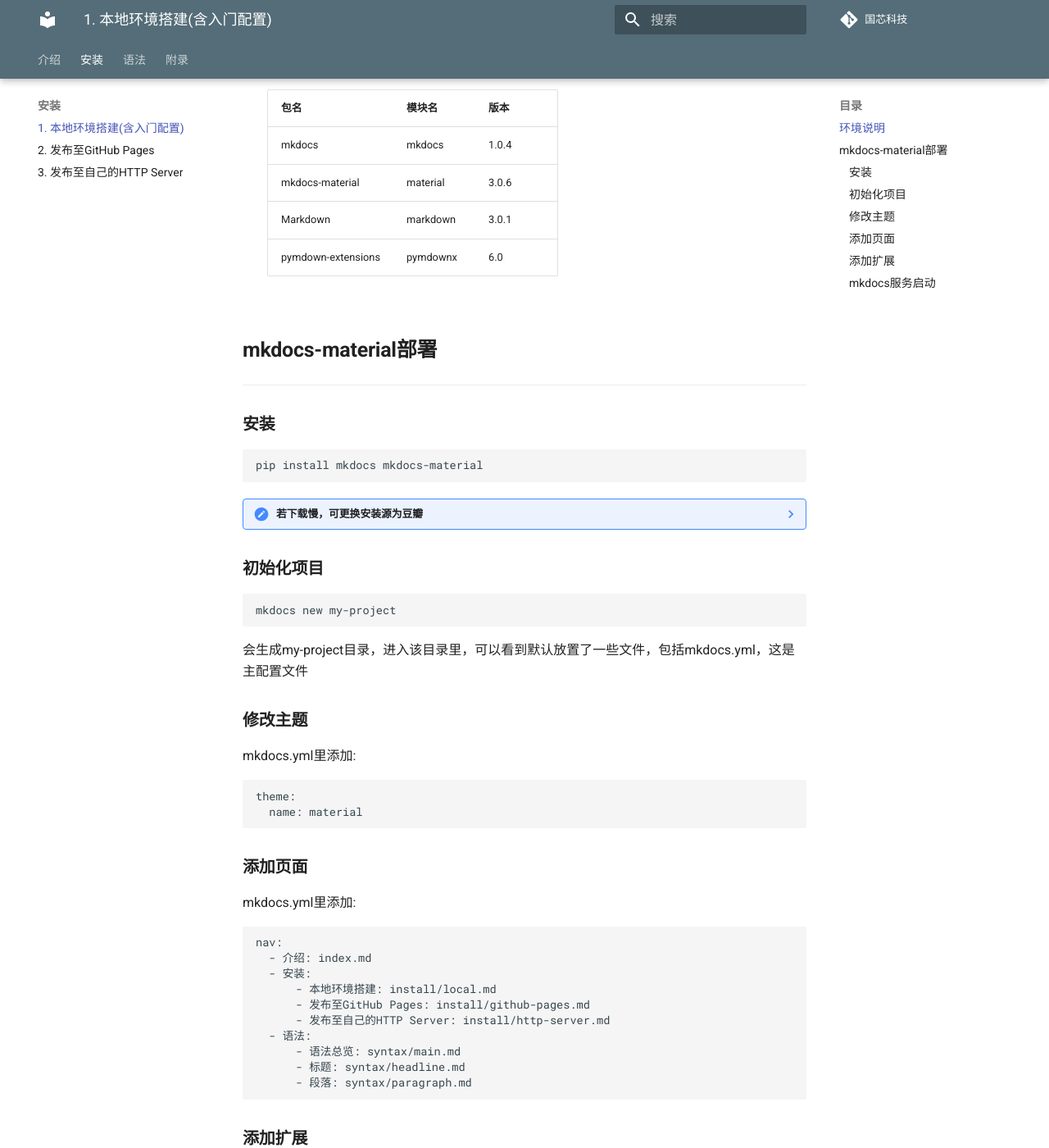
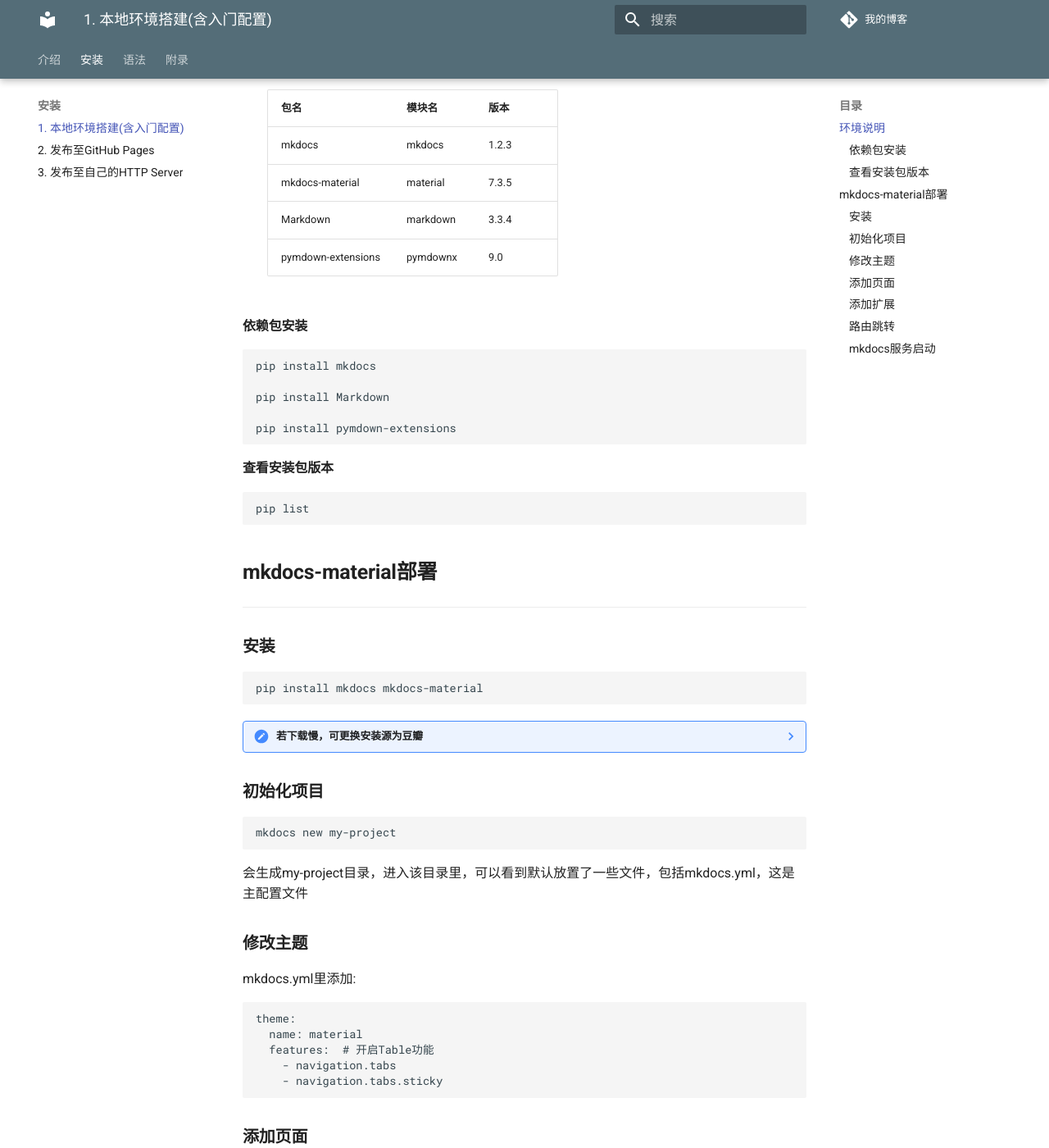
Before and after one commit to zzzboxiao/myblog, an MkDocs documentation site: the page built from docs/install/local.md, in a window 1280 px wide and 1400 px high, scrolled down 287 px. Shown: the whole window at 82% size. Built offline with MkDocs 1.6.1 and Material for MkDocs 9.7.7, drawn with Linux system fonts in a browser that asks for light colours; comment, search, counter and statistics services are not loaded.

````diff
--- a/docs/install/local.md
+++ b/docs/install/local.md
@@ -2,16 +2,31 @@
 
 ---
 
-- python: 2.7.13
+- python: 3.7.9
 
 - 依赖的python包:
 
 	| 包名 | 模块名 | 版本 |
 	| :-- | :---- | :--  |
-	| mkdocs | mkdocs | 1.0.4 |
-	| mkdocs-material | material | 3.0.6 |
-	| Markdown | markdown | 3.0.1 |
-	| pymdown-extensions | pymdownx | 6.0 |
+	| mkdocs | mkdocs | 1.2.3 |
+	| mkdocs-material | material | 7.3.5 |
+	| Markdown | markdown | 3.3.4 |
+	| pymdown-extensions | pymdownx | 9.0 |
+
+#### **依赖包安装**
+
+```text
+pip install mkdocs
+
+pip install Markdown
+
+pip install pymdown-extensions
+```
+
+#### **查看安装包版本**
+```text
+pip list
+```
 
 ## **mkdocs-material部署**
 
@@ -43,7 +58,12 @@
 ```text
 theme:
   name: material
+  features:  # 开启Table功能
+    - navigation.tabs
+    - navigation.tabs.sticky
 ```
+
+
 
 ### **添加页面**
 
@@ -93,6 +113,7 @@
   - pymdownx.tasklist
   - pymdownx.tilde
 ```
+### **路由跳转**
 
 - [可选][添加百度统计](./../../appendix/baidu_tongji/)
 
--- a/mkdocs.yml
+++ b/mkdocs.yml
@@ -1,18 +1,24 @@
 site_name: 基于mkdocs-material搭建个人静态博客(含支持的markdown语法)
 site_description: mkdocs搭建，使用material主题，并包含官方支持的markdown语法，包括传统语法和扩展语法
 site_author: zhangbo
-site_url: https://www.baidu.com
+site_url: https://zzzboxiao.github.io/myblog/
+
+# 静态资源输出文件夹
+# site_dir: ../dist/help
+
+# 本地调试端口
+# dev_addr: 127.0.0.1:4050
 
 # 代码仓库设置
-repo_name: 国芯科技
-repo_url: http://www.nationalchip.com/
+repo_name: 我的博客
+repo_url: https://zzzboxiao.github.io/myblog/
 
-
+# 主题配色
 theme:
   name: material
   palette:
     primary: Blue Grey
-    accent: Pink
+    accent: Light Blue
   features:
     - navigation.tabs
     - navigation.tabs.sticky  # 当设置该参数时, 导航栏始终可见；若不设置该参数，页面下拉时，导航栏隐藏。
@@ -26,6 +32,17 @@
   search:
     language: zh
 
+# 自定义css
+# extra_css:
+#   - css/xxx.css
+
+# 自定义css
+extra_javascript:
+  - 'js/extra.js'
+  - 'js/baidu-tongji.js'
+  - 'https://cdnjs.cloudflare.com/ajax/libs/mathjax/2.7.0/MathJax.js?config=TeX-MML-AM_CHTML'
+
+
 markdown_extensions:
   - admonition
   - codehilite:
@@ -36,6 +53,7 @@
   - footnotes
   - meta
   - def_list
+  - attr_list
   - pymdownx.arithmatex
   - pymdownx.betterem:
       smart_enable: all
@@ -57,10 +75,6 @@
   - pymdownx.tasklist
   - pymdownx.tilde
 
-extra_javascript:
-  - 'js/extra.js'
-  - 'js/baidu-tongji.js'
-  - 'https://cdnjs.cloudflare.com/ajax/libs/mathjax/2.7.0/MathJax.js?config=TeX-MML-AM_CHTML'
 
 nav:
   - 介绍:
````
Also changed, not shown: docs/appendix/color.md (+45 -19 lines), docs/view/contact.md (+1 -1 lines).
